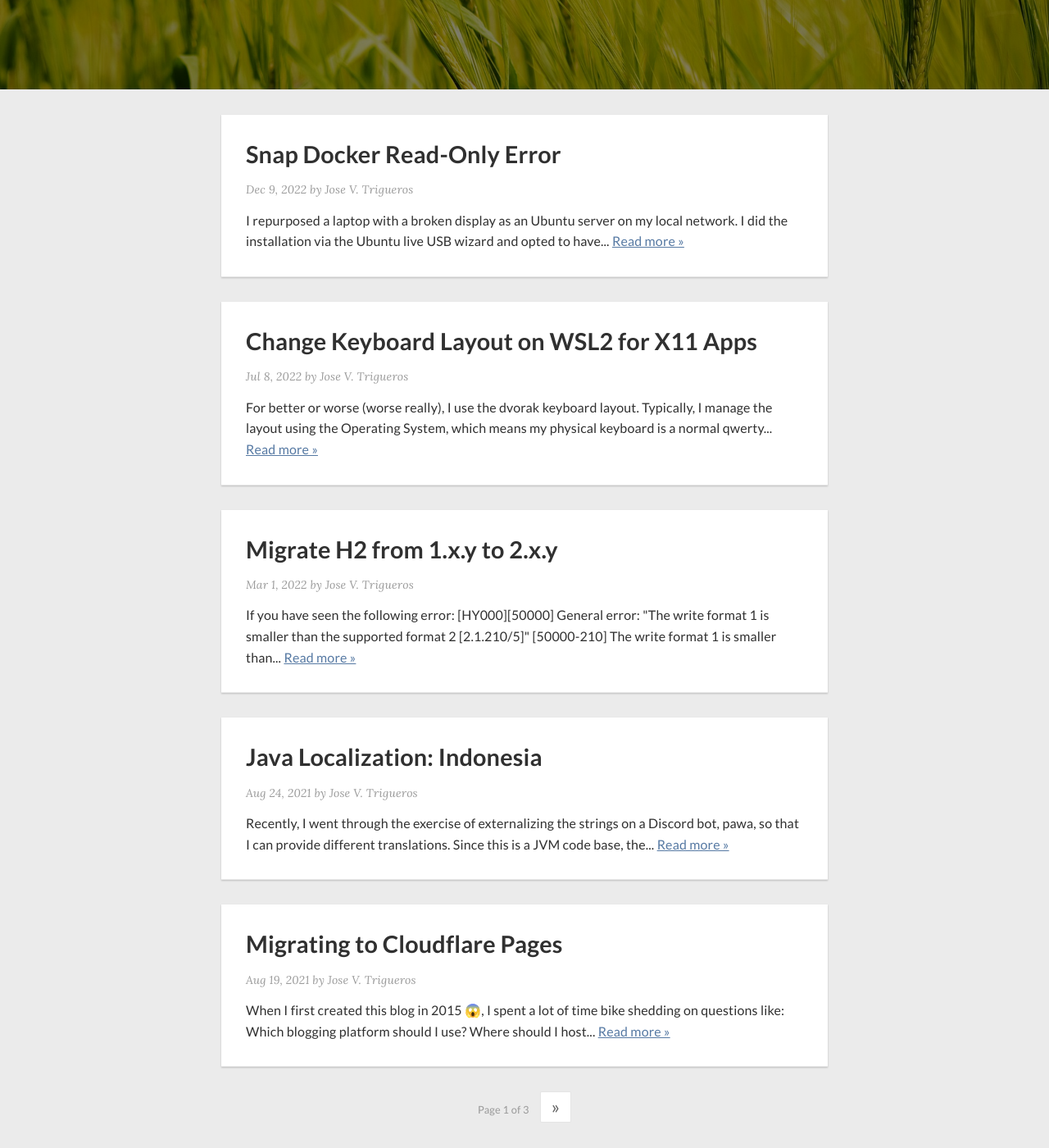
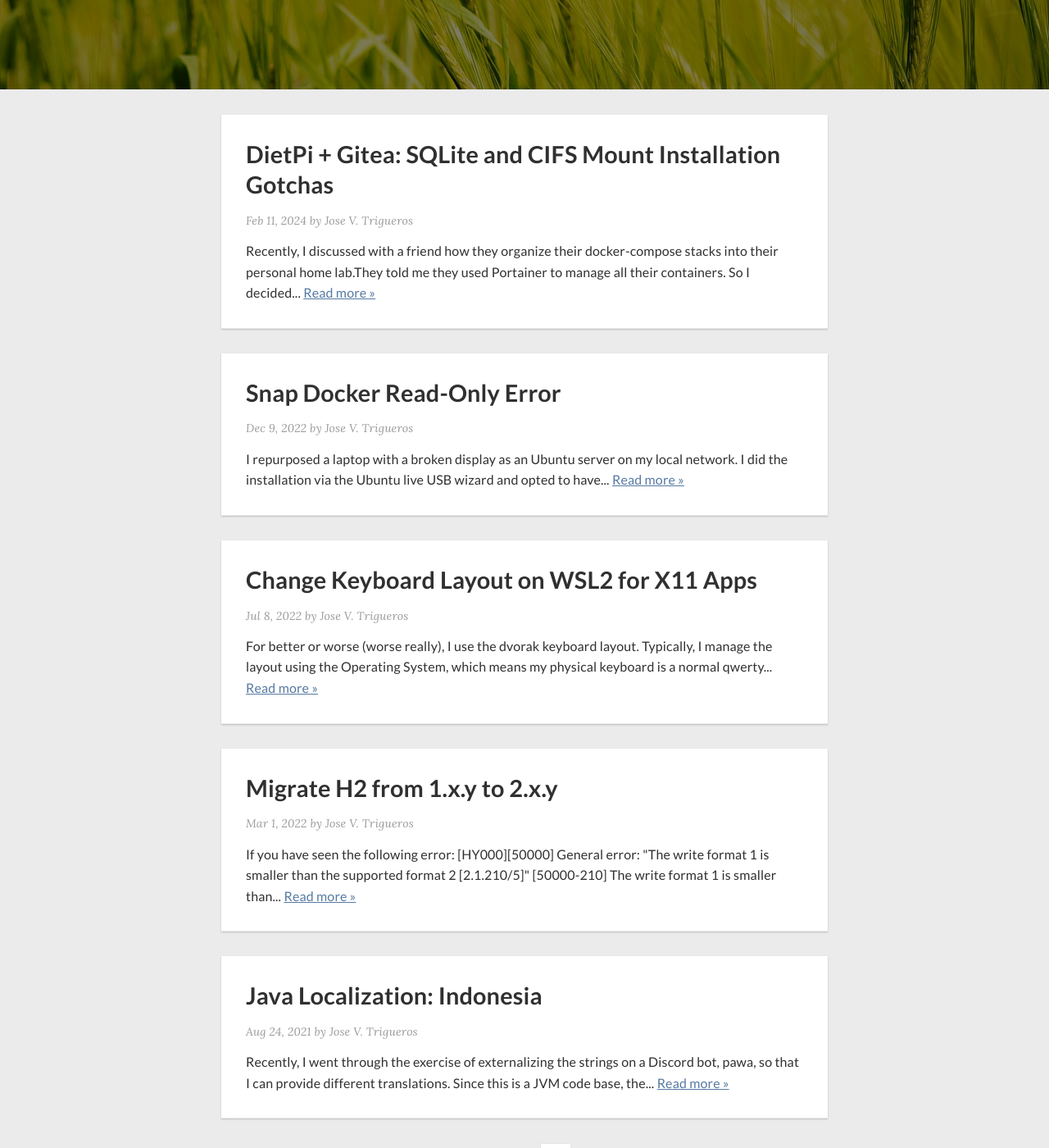
Before and after one commit to jvtrigueros/blog.jvtrigueros.com, a Jekyll site: the page built from src/index.html, in a window 1280 px wide and 1400 px high, scrolled down 354 px. Shown: the whole window at 82% size. Built offline with Jekyll 4.4.1, drawn with Linux system fonts in a browser that asks for light colours; nearby versions of some CDN libraries; the list of posts is cut into pages by our own code; comment, search, counter and statistics services are not loaded; some of the changed lines change nothing that is shown.

Commit message:
Publish DietPi + Gitea post

````diff
--- a/src/_drafts/dietpi-gitea-sqlite-cifs.md
+++ b/src/_posts/2024-02-11-dietpi-gitea-sqlite-cifs.md
@@ -1,52 +1,54 @@
 ---
 layout: post
-title: "DietPi + Gitea: SQLite and CIFS Mount Installation Gotchas"
+title: 'DietPi + Gitea: SQLite and CIFS Mount Installation Gotchas'
+categories: dietpi, gitea, sqlite, self-hosted, homelab
+date: 2024-02-11 15:44 -0800
 ---
-I was recently chatting with a friend about how they manage their `docker-compose`
-stacks in their homelab. They told me they used [portainer](https://docs.portainer.io/)
+Recently, I discussed with a friend how they organize their docker-compose stacks into
+their personal home lab.They told me they used [Portainer](https://docs.portainer.io/)
 to manage all their containers. So I decided to give it a go.
 
-At a glance, this didn't seem to add much more than my existing setup, which is a `tmux`
-session with a pane for each `docker-compose` stack. But then I saw that you can setup a
-portainer stack by pointing it to a Git repository. Now this is more appealing! Doing this
-allows the following:
+At first glance, it seemed similar to what I already had: a `tmux`` session, with each
+`docker-compose` stack in its pane. But then I saw that you can setup a Portainer stack
+by pointing it to a Git repository. Now this is more appealing! Doing this allows the
+following:
 * Version controlled `docker-compose.yaml` files
 * Trigger stack update via the UI or webhook
 * Environment variables via the UI
 
 I was sold!
 
-All I had to do was install portainer, Gitea, and configure a few webhooks, right?
+I thought all I needed to do was install Portainer and Gitea, then set up some webhooks.
 
 ## Planning
 
-My homelab is nothing more than an old laptop running Ubuntu and a Raspberry Pi running DietPi.
+My home lab setup is simple: an old laptop with Ubuntu and a Raspberry Pi with DietPi.
 I run all my Docker workloads on the laptop and lightweight web applications on the Raspberry Pi.
 Both machines do not have a lot of storage, so files are store on my NAS via CIFS mounts. These mounts
 are accessed directly or mounted as volumes for Docker containers.
 
 The plan was simple:
 * DietPi
-  * Install [portainer](https://dietpi.com/docs/software/programming/#portainer) and connect to Ubuntu's `dockerd` via TCP
+  * Install [Portainer](https://dietpi.com/docs/software/programming/#portainer) and connect to Ubuntu's `dockerd` via TCP
   * Install [Gitea](https://dietpi.com/docs/software/cloud/#gitea) and create repos for each stacks
-  * Create webhooks on portainer and trigger them from Gitea after each push
+  * Create webhooks on Portainer and trigger them from Gitea after each push
 * Ubuntu
   * Keep everything the same, except create git repos for each stack and publish to Gitea
 
 ## Execution
 
-As you may have already guessed, nothing went as planned. DietPi makes it super simple
+As expected, things didn't go according to plan. DietPi makes it super simple
 to install software, but when you need to deviate...it is HELL!
 
 ## Problems and Solutions
 
-> There's no doubt that if you follow the default instructions on the DietPi's website, you'd have a working Gitea instance in less than 5 mins.
+> Without a doubt, following the default instructions on the DietPi website will get Gitea up and running in under 5 minutes.
 
 To be clear, we're installing Gitea on a Raspberry Pi running the DietPi distribution.
 We will be using SQLite as our database and storing all of Gitea's files on a CIFS mount.
 
-If you're using this a as a guide, at this point, install Gitea using `dietpi-software`
-but don't go any further, we'll need to make adjustments.
+If you're following this as a guide, now is the time to install Gitea using `dietpi-software`.
+But hold off on anything else; we'll need to tweak a few things.
 
 Here's the list of changes that were required to make this all work.
 
@@ -54,12 +56,11 @@ Here's the list of changes that were required to make this all work.
 
 The `gitea` is setup without shell access, but it needs it ¯\\_(ツ)_/¯.
 
-To fix this run:
+To solve this, execute the command:
 ```sh
-useradd -s ${SHELL} gitea
+$ useradd -s ${SHELL} gitea
 ```
-
-This may not be necessary, but I kept seeing LC_LANG warnings to fix that run:
+You may encounter LC_LANG warnings. To address these, run:
 ```sh
 $ locale-gen
 Generating locales (this might take a while)...
@@ -71,30 +72,27 @@ Generation complete.
 
 This change will allow Gitea to create directories in our CIFS mount.
 
-DietPi comes with a helpful utility to mount external drives called `dietpi-drive_manager`,
-which I recommend using to add your network drive. Once you do this we'll need to make manual
-adjustments.
+DietPi includes a useful tool for mounting external drives, named `dietpi-drive_manager`.
+Use it to connect your network drive.
 
 ![dietpi-drive-manager]({{ site.baseurl }}/assets/dietpi-drive-manager.png)
 
-I attempted to read the program's source, and gathered that mounts are managed by `systemd`
-using `/etc/fstab` as the source of truth.
+DietPi uses `systemd` to manage mounts, with `/etc/fstab` serving as the key reference.
 
-The first adjustment we need to set the `gitea` user as the owner of the CIFS mount by setting the
-`uid` option to `gitea`. Here's what mine looks like:
-
+Our initial step is to assign ownership of the CIFS mount to the `gitea` user.
+This is done by setting the `uid` option to `gitea`.
 ```sh
 #----------------------------------------------------------------
 # NETWORK
 #----------------------------------------------------------------
 //192.168.1.33/git-hosting /mnt/git-hosting cifs cred=/var/lib/dietpi/dietpi-drive_manager/mnt-git-hosting.cred,iocharset=utf8,uid=gitea,gid=dietpi,file_mode=0770,dir_mode=0770,vers=2.1,nofail,noauto,x-systemd.automount
 ```
+To play it safe, let's keep the `gid` as `dietpi`. This precaution ensures that other
+processes running under `dietpi` can still modify the directory if needed.
 
-I left `gid` still as `dietpi` to be on the safe side in case there's some other process running as `dietpi` that needs to modify this directory.
+**Remember to run `systemctl daemon-reload` whenever you change `fstab`.**
 
-**Anytime we modify `fstab`, we need to run `systemctl daemon-reload`**
-
-We can verify that this is working by checking the directory owner:
+To check if it worked, look at the directory's owner with:
 ```sh
 $ ls -lah /mnt/git-hosting
 total 4.0K
@@ -106,8 +104,8 @@ drwxrwx--- 2 gitea dietpi    0 Feb  9 03:56 gitea
 
 ### SQLite on a CIFS mount
 
-This step is optional, as you may choose to follow DietPi's recommendation and use the already
-installed MySQL database. I chose to deviate because SQLite is simpler, one file to manage and backup.
+Using SQLite on a CIFS mount is optional. You might prefer to use the MySQL database
+that DietPi recommends and comes pre-installed.
 
 If you place the database in a CIFS mount, you'll get errors about the database being locked.
 This is a known issue and the workaround is to mount the CIFS mount with the `nobrl` option.
@@ -121,15 +119,13 @@ To enable this, let's modify `/etc/fstab` by adding this option. Follow the same
 #----------------------------------------------------------------
 //192.168.1.33/git-hosting /mnt/git-hosting cifs cred=/var/lib/dietpi/dietpi-drive_manager/mnt-git-hosting.cred,iocharset=utf8,uid=gitea,gid=dietpi,file_mode=0770,dir_mode=0770,vers=2.1,nofail,noauto,nobrl,x-systemd.automount
 ```
-
 Lastly, run `systemctl daemon-reload` to save changes.
 
 For more context, check out [Lee Cheng Hui's](https://lchenghui.com/nobrl-for-mount-cifs) blog post.
 
 ### Dropbear SSH Server
 
-By default, DietPi recommends using Dropbear as your SSH Server but it doesn't appear to be
-compatible with Gitea if you plan on using SSH authentication.
+Although DietPi recommends Dropbear for SSH, it doesn't seem compatible with Gitea's SSH logins.
 
 To fix this, run `dietpi-software` > SSH Server > OpenSSH Server.
 
@@ -137,28 +133,24 @@ To fix this, run `dietpi-software` > SSH Server > OpenSSH Server.
 
 ![dietpi-openssh-server]({{ site.baseurl }}/assets/dietpi-openssh-server.png)
 
-There is a note about OpenSSH Server consuming more resources and, while that may be true,
-it was the only way I could get this to work.
+Although OpenSSH Server is noted to use more resources, it was necessary for my setup to function correctly.
 
 ### Access Local Ports from Portainer
 
-I've chosen to install Portainer on my DietPi instance using `dietpi-software`,
-and the issue I ran into with this setup is that Portainer is unable to access the Gitea
-git server running on the same host.
+After installing Portainer on DietPi with `dietpi-software`, I encountered an issue:
+Portainer couldn't access the Gitea server on the same machine.
 
 Gitea is running directly on the Raspberry Pi, while Portainer is running in a Docker container.
 Here's Gitea's [Portainer](https://github.com/MichaIng/DietPi/blob/6a4b6e0486ffe363f6f75fda6f6d3718ac6aa627/dietpi/dietpi-software#L11784-L11796)
-install script. It does some basic sanity checking, but at the end of the day, it's `docker run`
-command with the `restart=always` flag.
+install script. Portainer performs basic checks, essentially boiling down to a
+Docker run command flagged with `restart=always`.
 
 We can choose to forgo DietPi's version and run this ourselves or modify the `dietpi-software` script.
 
 I chose to modify.
-
 ```sh
 vim /boot/dietpi/dietpi-software
 ```
-
 Whichever your choice is, you need to update the `docker run` command by adding `--add-host=host.docker.internal:host-gateway`.
 This will allow processes running inside Docker containers to access hosts' processes via `host.docker.internal` instead of `localhost`.
 
@@ -171,15 +163,16 @@ Again, you can simply run this command without modifying the script.
 
 ### Completing Gitea Setup
 
-Up until now we haven't completed the Gitea setup, you should visit the Gitea url running on port 3000 and complete it.
-Now we should be able to specify SQLite as the database and choose to store all Gitea's data on our CIFS mount.
+We haven't finished setting up Gitea yet. Please visit the Gitea URL on port 3000
+to complete the process. You can now select SQLite as the database and opt to store
+all of Gitea's data on the CIFS mount.
 
 You will need to create a user, which will become the administrator of the Gitea instance.
 Create a repository with a `docker-compose.yaml` and you should be good to go!
 
 ### Webhooks on Portainer and Gitea
 
-Once you have a repository in Gitea, you can add a stack like so:
+With a Gitea repository ready, you can add a stack as follows:
 
 ![portainer-git-repository]({{ site.baseurl }}/assets/portainer-git-repo.png)
 
@@ -194,8 +187,8 @@ so I replaced that with `127.0.0.1` when adding it on Gitea's webhook settings.
 
 ## Conclusion
 
-After applying all these changes, I can now commit changes to my `docker-compose.yaml` files
+After applying all these changes, we can now commit changes to `docker-compose.yaml` files
 push them to Gitea and have it trigger a stack reload if there were any changes.
 
-Discovering all these issues set me back a whole afternoon, so posting it all in hopes it helps
-someone else.
+Discovering all these issues set me back a whole afternoon, if this helps at least one person
+it was time well spent :D
````
